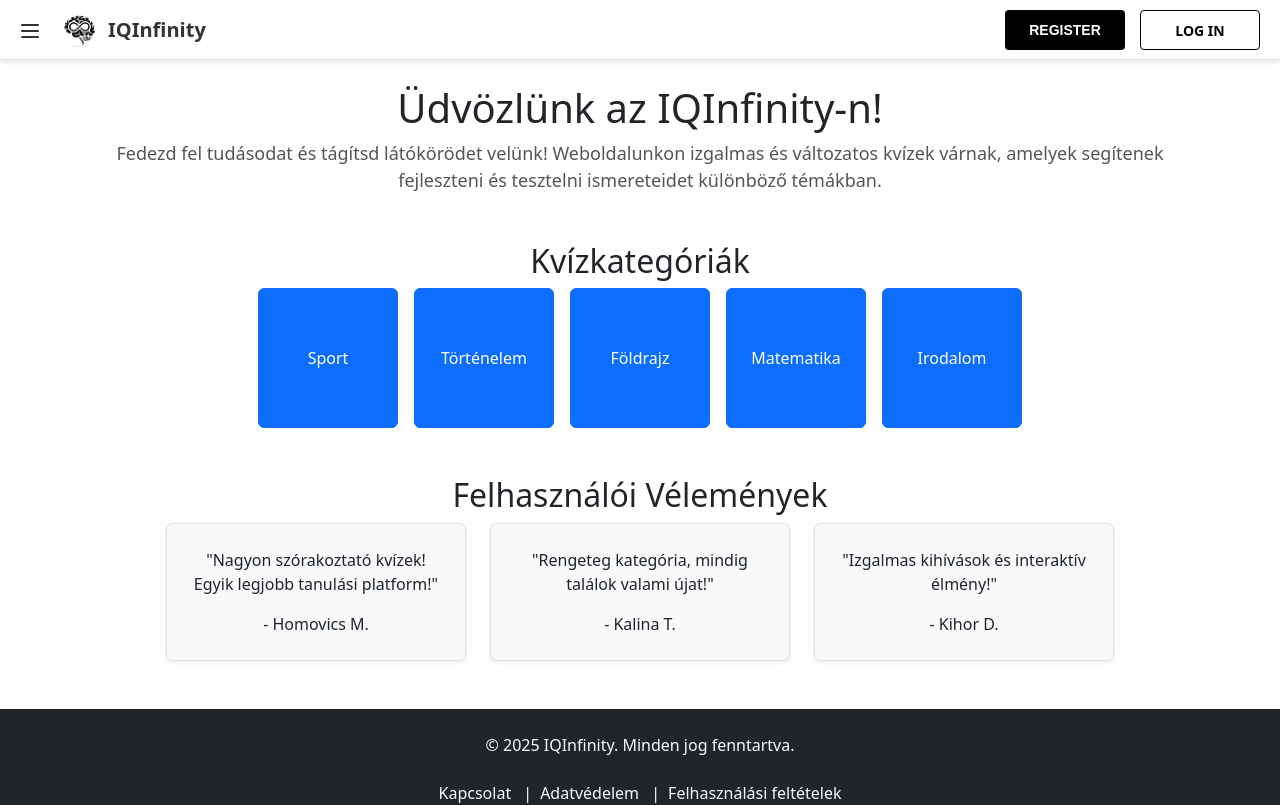
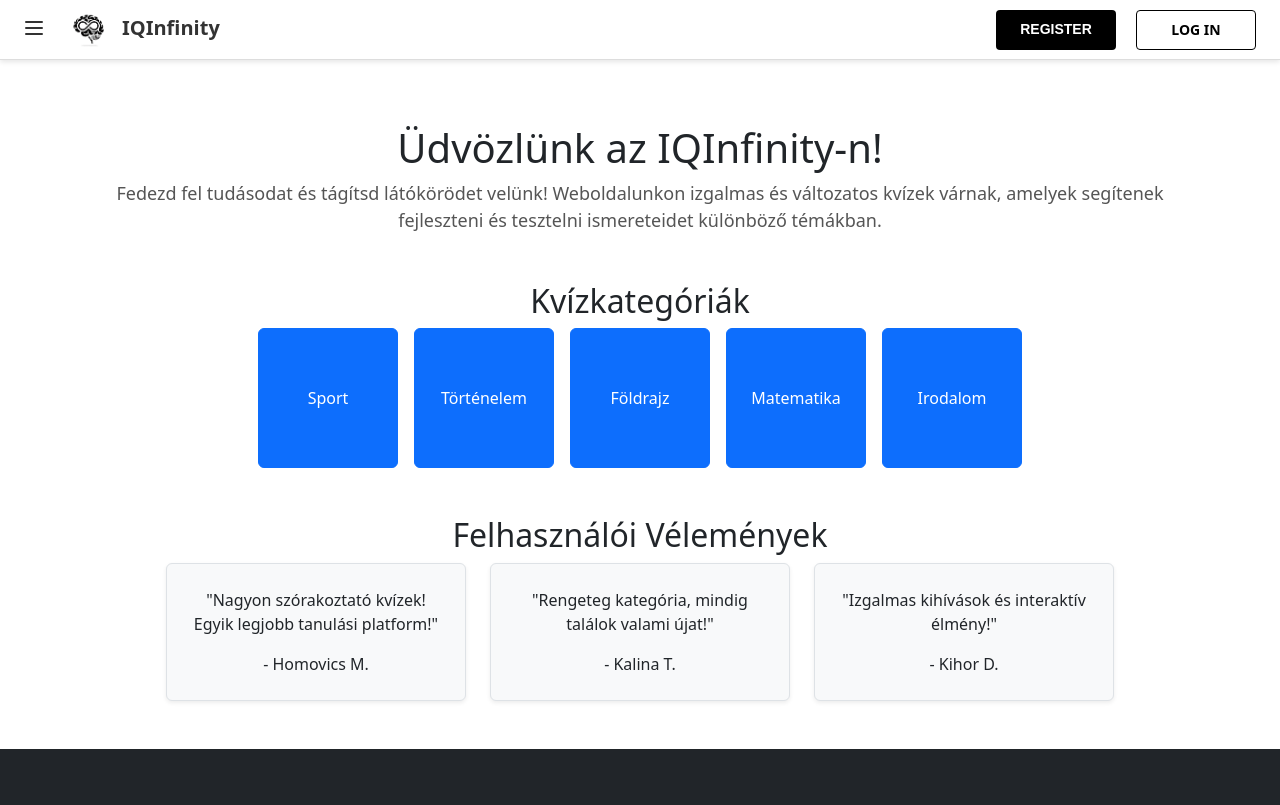
Before and after one commit to KaranyiczGabor/Vizsgaremek, a React (Create React App) app in the folder frontendfiles/: page / in a window 1280 px wide. Shown: the top 805 px of the page. Built offline with nearby package versions, Linux system fonts and the light colour scheme.

Commit message:
Navbar fixelve

```diff
--- a/frontendfiles/src/Home.css
+++ b/frontendfiles/src/Home.css
@@ -1,6 +1,7 @@
 .container {
     max-width: 900px;
     margin: auto;
+    padding-top: 100px;
   }
 
   .intro p {
--- a/frontendfiles/src/Navbar.css
+++ b/frontendfiles/src/Navbar.css
@@ -1,7 +1,10 @@
-.navbar {
+.nbar {
   display: flex;
+  width: 100%;
+  position: fixed;
+  justify-content: space-between;
+  top: 0;
   align-items: center;
-  justify-content: space-between;
   padding: 0 1.5rem;
   background: white;
   border-bottom: 1px solid #ddd;
@@ -27,8 +30,8 @@
   padding: 0;
   margin: 0;
   position: relative;
-  top: -8px;
-  left: 10px;
+  top: -2px;
+  left: -10px;
 }
 
 .menu-button:hover {
@@ -48,7 +51,8 @@
   height: auto;
   margin-right: 8px;
   position: relative;
-  top: -7px;
+  top: 0;
+  left: -15px;
 }
 
 
@@ -60,8 +64,8 @@
   margin: 0;
   padding: 0;
   position: relative;
-  top: -12px;
-  left: -20px;
+  top: -6px;
+  left: -30px;
 }
 
 .menu-items {
@@ -93,7 +97,8 @@
   color: white;
   border: none;
   position: relative;
-  right: 20px;
+  top: 8px;
+  right: 5px;
 }
 
 .menu-items .register:hover {
@@ -105,7 +110,7 @@
   color: black;
   border: 0.5px solid black;
   position: relative;
-  right: 20px;
+  top: 8px;
 }
 
 .menu-items .login:hover {
--- a/frontendfiles/src/Navbar.js
+++ b/frontendfiles/src/Navbar.js
@@ -19,7 +19,7 @@ export default function Navbar() {
 
   return (
     <>
-      <nav className="navbar">
+      <nav className="nbar">
         <div className="navbar-left">
           <button
             className={`menu-button ${isOpen ? "open" : ""}`}
```
